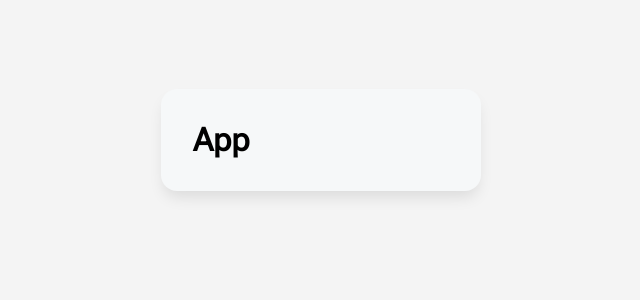
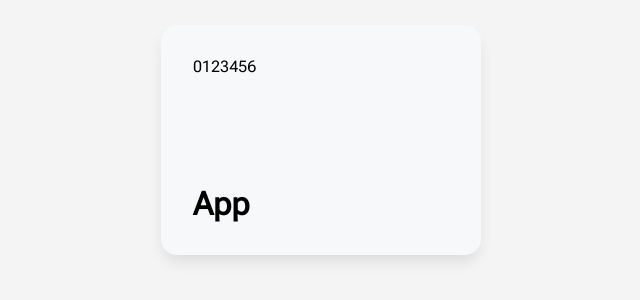
Before and after one commit to mittell/react-calculator-app, a React (Create React App) app: page / in a window 1280 px wide. Shown: the part 292-592 px from the top of the page, without its empty margins (319-959 px from the left). Built offline with nearby package versions, Linux system fonts and the light colour scheme.

Commit message:
feat: added base Screen component and styling

```diff
--- a/src/App.js
+++ b/src/App.js
@@ -1,10 +1,13 @@
+import Screen from './components/Screen';
+import Wrapper from './components/Wrapper';
+
 import './App.css';
-import Wrapper from './components/Wrapper';
 
 function App() {
 	return (
 		<div>
 			<Wrapper>
+				<Screen />
 				<h1>App</h1>
 			</Wrapper>
 		</div>
--- /dev/null
+++ b/src/components/Screen.js
@@ -0,0 +1,7 @@
+import React from 'react';
+
+const Screen = () => {
+	return <div className='screen'>0123456</div>;
+};
+
+export default Screen;
--- a/src/index.css
+++ b/src/index.css
@@ -23,3 +23,8 @@
 	border-radius: 1rem;
 	box-shadow: 0px 9px 15px -3px rgba(0, 0, 0, 0.1);
 }
+
+.screen {
+	height: 4rem;
+	margin-bottom: 4rem;
+}
```
